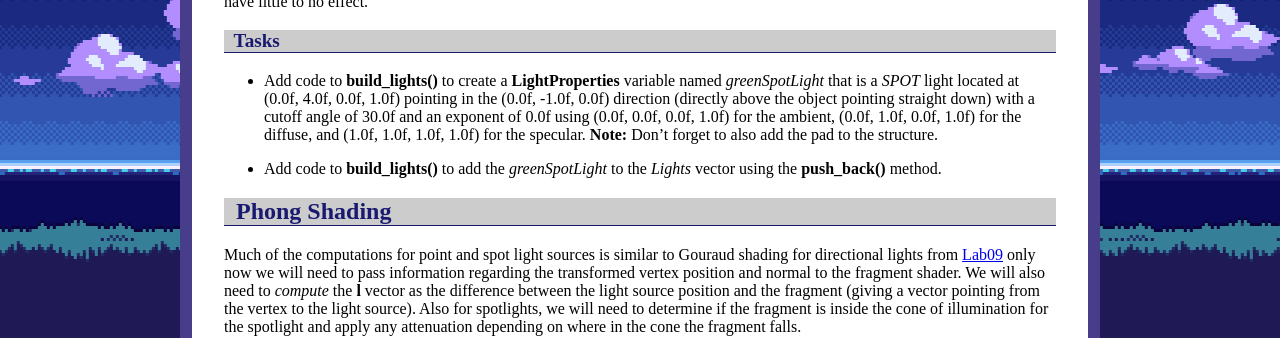
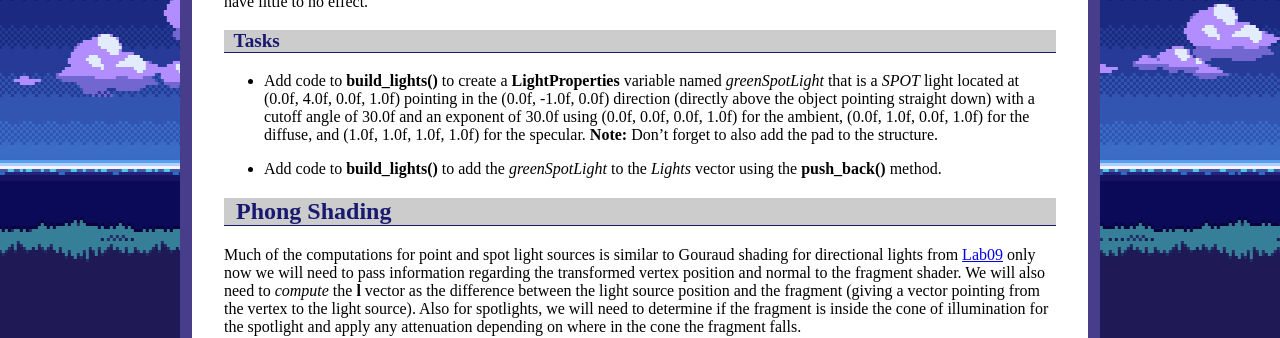
Before and after one commit to ycpcs/cs370-fall2020, a Jekyll site: the page built from labs/lab10.md, in a window 1280 px wide and 900 px high, scrolled down 1179 px. Shown: the part 188-526 px from the top of the window. Built offline with Jekyll 4.4.1, drawn with Linux system fonts in a browser that asks for light colours.

Commit message:
update lab10
update lab10

```diff
--- a/labs/lab10.md
+++ b/labs/lab10.md
@@ -37,7 +37,7 @@ Thus to create a spotlight we need to specify the position of the light (again a
 
 ### Tasks
 
-- Add code to **build\_lights()** to create a **LightProperties** variable named *greenSpotLight* that is a *SPOT* light located at (0.0f, 4.0f, 0.0f, 1.0f) pointing in the (0.0f, -1.0f, 0.0f) direction (directly above the object pointing straight down) with a cutoff angle of 30.0f and an exponent of 0.0f using (0.0f, 0.0f, 0.0f, 1.0f) for the ambient, (0.0f, 1.0f, 0.0f, 1.0f) for the diffuse, and (1.0f, 1.0f, 1.0f, 1.0f) for the specular. **Note:** Don't forget to also add the pad to the structure.
+- Add code to **build\_lights()** to create a **LightProperties** variable named *greenSpotLight* that is a *SPOT* light located at (0.0f, 4.0f, 0.0f, 1.0f) pointing in the (0.0f, -1.0f, 0.0f) direction (directly above the object pointing straight down) with a cutoff angle of 30.0f and an exponent of 30.0f using (0.0f, 0.0f, 0.0f, 1.0f) for the ambient, (0.0f, 1.0f, 0.0f, 1.0f) for the diffuse, and (1.0f, 1.0f, 1.0f, 1.0f) for the specular. **Note:** Don't forget to also add the pad to the structure.
 
 - Add code to **build\_lights()** to add the *greenSpotLight* to the *Lights* vector using the **push\_back()** method.
 
```
